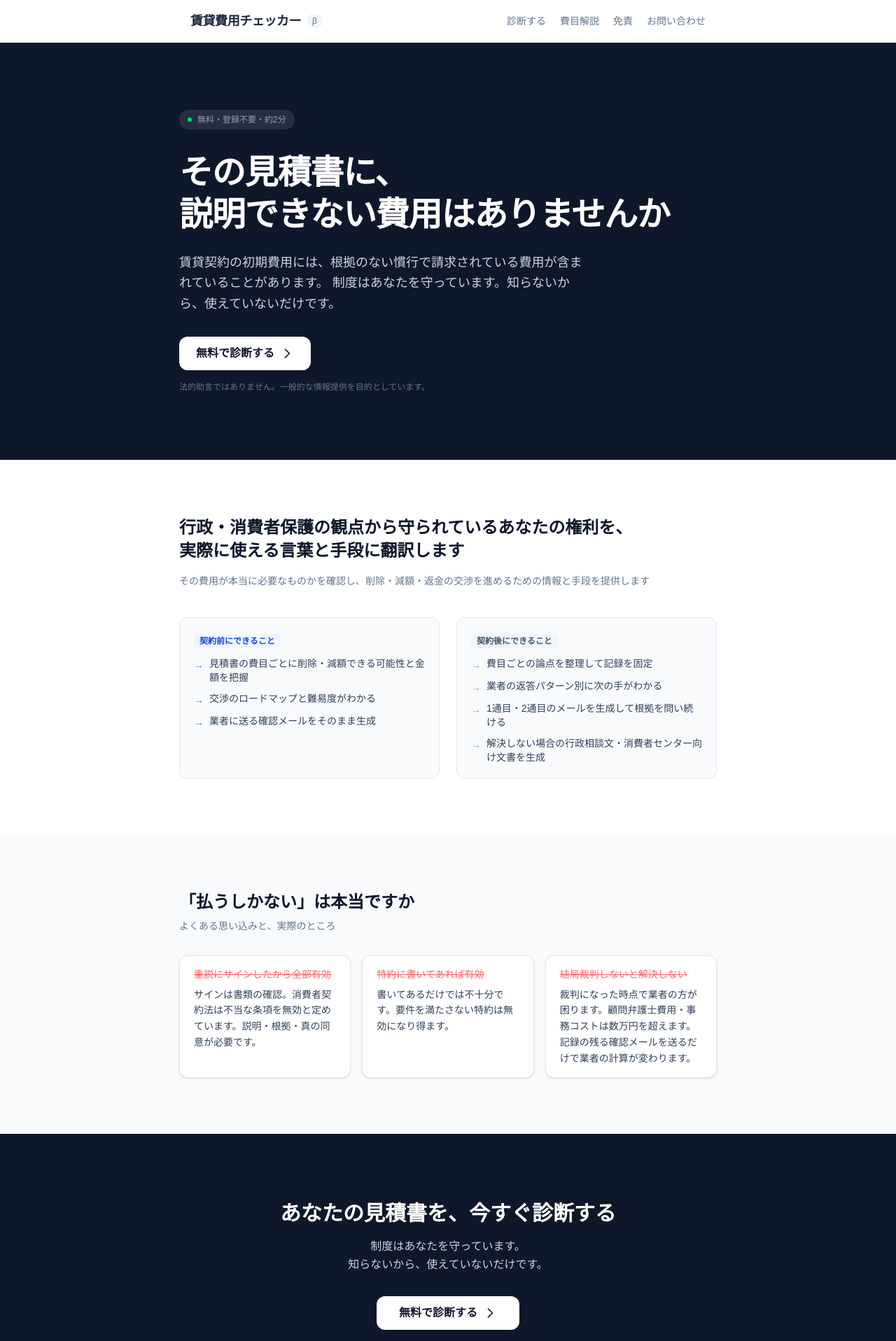
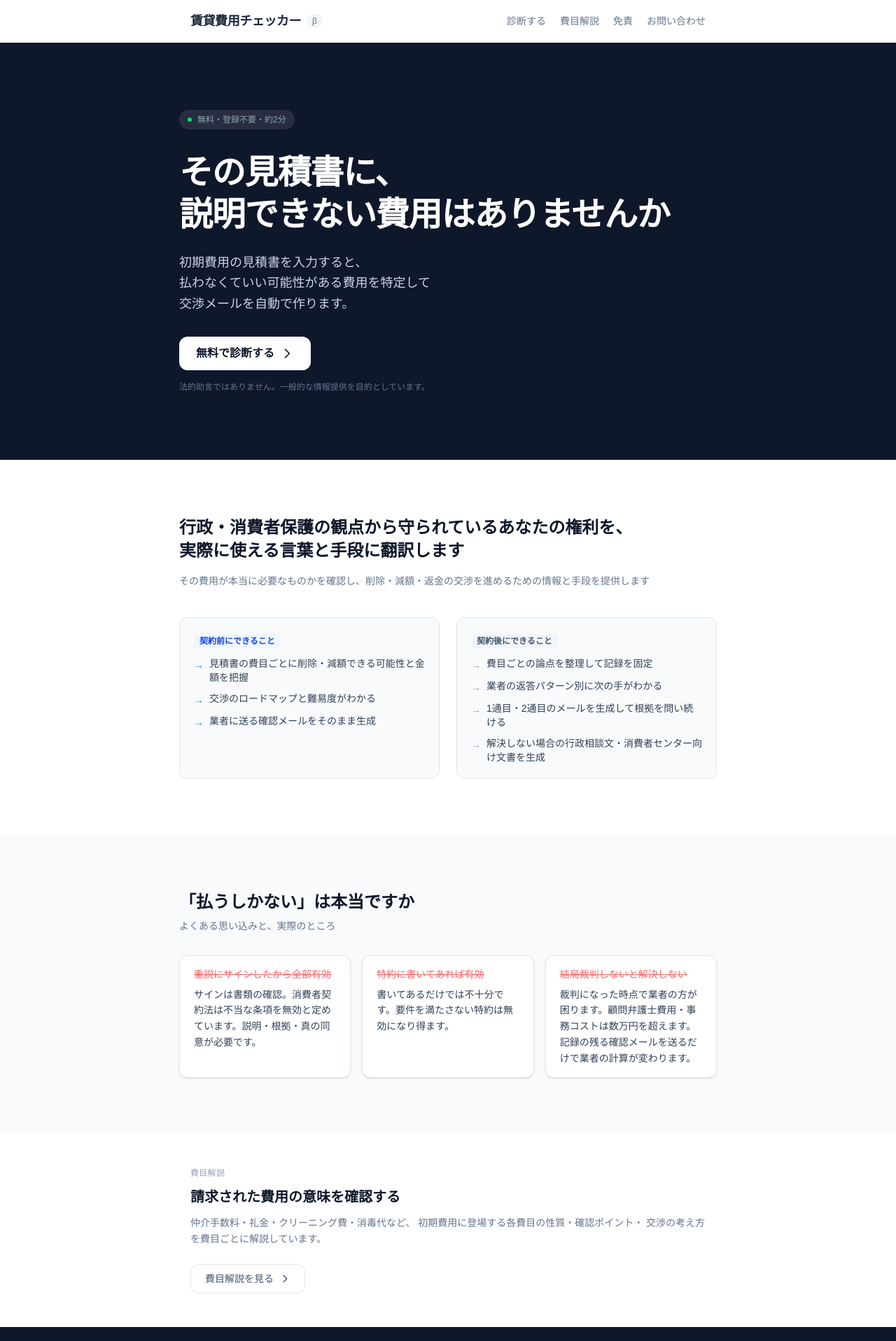
Before and after one commit to karasuship/fudousan-bot, a Next.js app: page / in a window 1280 px wide. Shown: the top 1916 px of the page at 70% size. Built offline with nearby package versions, Linux system fonts and the light colour scheme.

Commit message:
feat: update hero copy and add fees section to top page

```diff
--- a/app/page.tsx
+++ b/app/page.tsx
@@ -31,8 +31,9 @@ export default function HomePage() {
             説明できない費用はありませんか
           </h1>
           <p className="text-slate-300 text-base sm:text-lg leading-relaxed mb-8 max-w-xl">
-            賃貸契約の初期費用には、根拠のない慣行で請求されている費用が含まれていることがあります。
-            制度はあなたを守っています。知らないから、使えていないだけです。
+            初期費用の見積書を入力すると、<br />
+            払わなくていい可能性がある費用を特定して<br />
+            交渉メールを自動で作ります。
           </p>
           <Link
             href="/diagnosis"
@@ -122,7 +123,33 @@ export default function HomePage() {
         </div>
       </section>
 
-      {/* ── 4. 最終CTA ── */}
+      {/* ── 4. 費目解説 ── */}
+      <section className="max-w-3xl mx-auto px-4 py-12">
+        <p className="text-xs font-medium text-slate-400 mb-3 tracking-wide uppercase">
+          費目解説
+        </p>
+        <h2 className="text-xl font-bold text-[#0f172a] mb-3">
+          請求された費用の意味を確認する
+        </h2>
+        <p className="text-slate-500 text-sm leading-relaxed mb-6">
+          仲介手数料・礼金・クリーニング費・消毒代など、
+          初期費用に登場する各費目の性質・確認ポイント・
+          交渉の考え方を費目ごとに解説しています。
+        </p>
+        <Link
+          href="/fees"
+          className="inline-flex items-center gap-2 border border-slate-200
+          hover:border-slate-400 text-slate-600 hover:text-slate-800
+          text-sm font-medium px-5 py-2.5 rounded-xl transition-colors"
+        >
+          費目解説を見る
+          <svg className="w-4 h-4" fill="none" stroke="currentColor" viewBox="0 0 24 24">
+            <path strokeLinecap="round" strokeLinejoin="round" strokeWidth={2} d="M9 5l7 7-7 7" />
+          </svg>
+        </Link>
+      </section>
+
+      {/* ── 5. 最終CTA ── */}
       <section className="bg-[#0f172a] px-4 py-16 sm:py-24">
         <div className="max-w-3xl mx-auto text-center">
           <h2 className="text-2xl sm:text-3xl font-bold text-white mb-4">
```
